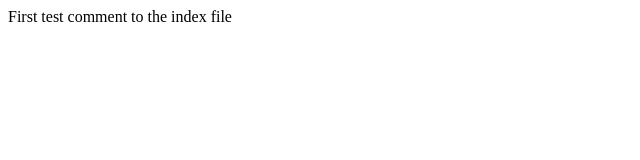
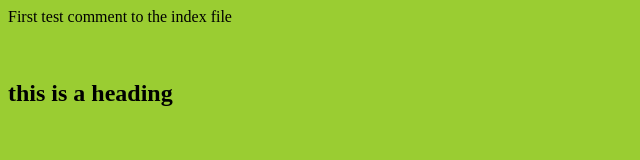
Before and after one commit to initTone/CanCodePractice3.27, a plain HTML site: page index.html in a window 1280 px wide. Shown: the whole page, without its empty margins (0-640 px from the left). Drawn offline with Linux system fonts and the light colour scheme.

Commit message:
added a line

```diff
--- a/index.html
+++ b/index.html
@@ -6,7 +6,10 @@
         <title></title>
     </head>
     <body>
-        <p>First test comment to the index file</p>
+        <p>First test comment to the index file
+        </p>
+        <br>
+        <h2>this is a heading</h2>
 
     </body>
 </html>
--- a/style.css
+++ b/style.css
@@ -0,0 +1,4 @@
+body {
+    background-color:yellowgreen ;
+
+}
```
